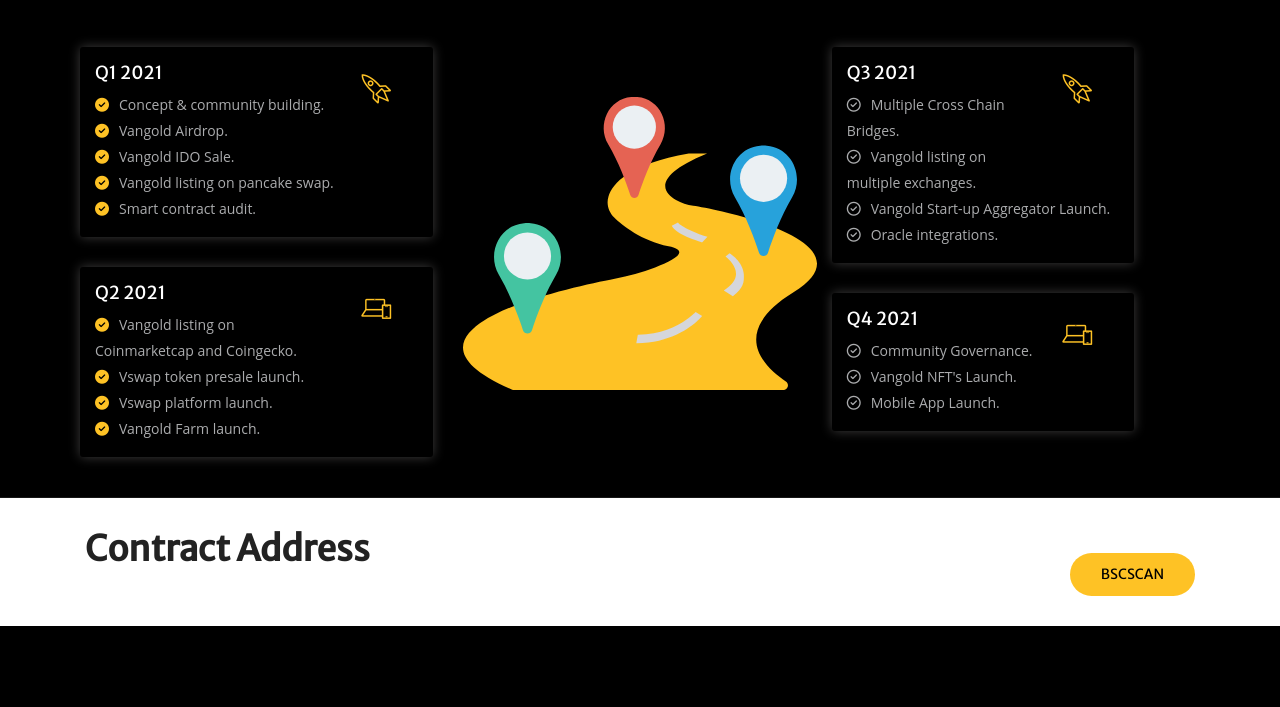
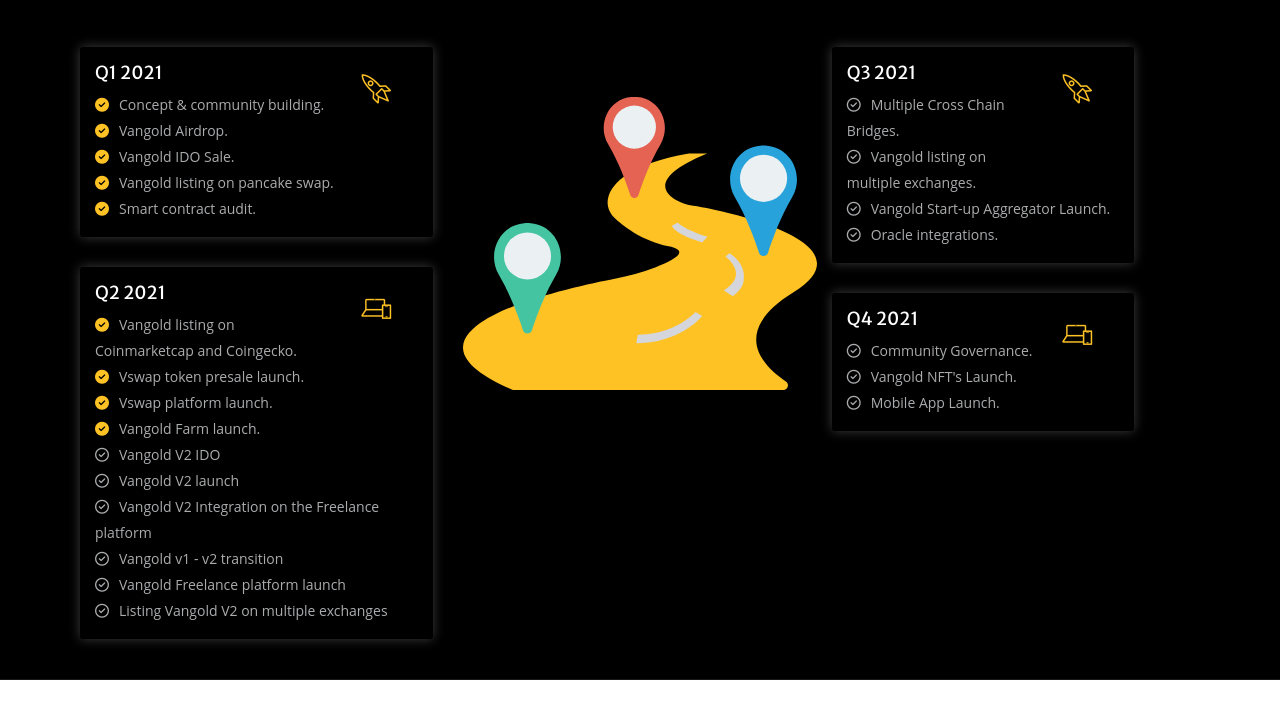
Before and after one commit to easysunshine22/vangold-binance-project, a plain HTML site: page roadmap.html in a window 1280 px wide. Shown: the part 188-895 px from the top of the page. Drawn offline with Linux system fonts and the light colour scheme; files whose address does not match are found by name.

Commit message:
road map updated

```diff
--- a/roadmap.html
+++ b/roadmap.html
@@ -163,9 +163,12 @@
                                 <p><i class="fas fa-check-circle"></i>Vswap token presale launch.</p>
                                 <p><i class="fas fa-check-circle"></i>Vswap platform launch.</p>
                                 <p><i class="fas fa-check-circle"></i>Vangold Farm launch.</p>
-                                <!-- <p><i class="far fa-check-circle"></i>Vangold V2 Launch.</p>
-                                <p><i class="far fa-check-circle"></i>Freelancer platform launch.</p>
-                                <p><i class="far fa-check-circle"></i>Vangold Start-up Aggregator launch.</p> -->
+                                <p><i class="far fa-check-circle"></i>Vangold V2 IDO</p>
+                                <p><i class="far fa-check-circle"></i>Vangold V2 launch</p>
+                                <p><i class="far fa-check-circle"></i>Vangold V2 Integration on the Freelance platform</p>
+                                <p><i class="far fa-check-circle"></i>Vangold v1 - v2 transition</p>
+                                <p><i class="far fa-check-circle"></i>Vangold Freelance platform launch</p>
+                                <p><i class="far fa-check-circle"></i>Listing Vangold V2 on multiple exchanges</p>
                             </div>
                         </div>
                     </div>
```
Also changed, not shown: index.html (+6 -3 lines).
